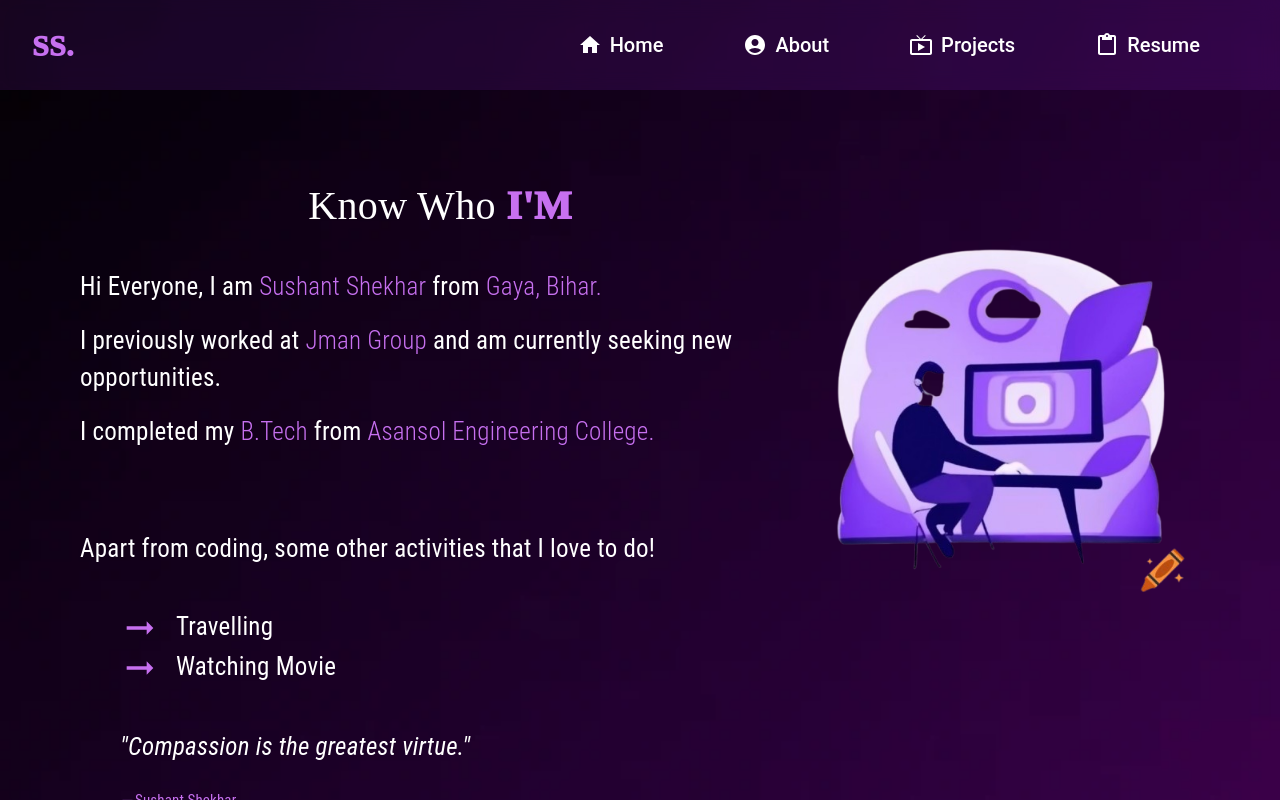
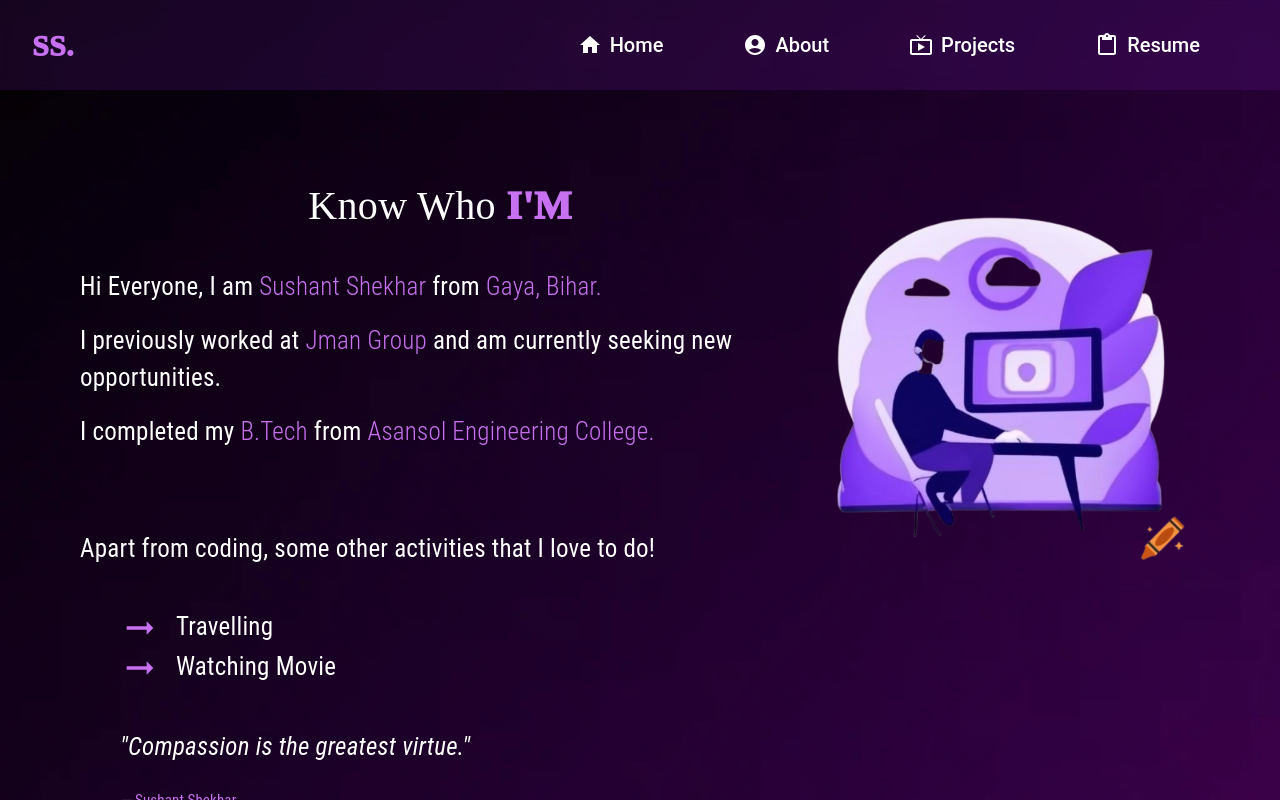
Before and after one commit to Sushantshekharzz/Portfolio, a React (Create React App) app: page /about in a window 1280 px wide. Built offline with nearby package versions, Linux system fonts and the light colour scheme; a web font is replaced by a local one.

Commit message:
Some change

```diff
--- a/src/component/About.js
+++ b/src/component/About.js
@@ -81,7 +81,7 @@ export default function About() {
         <Box sx={{
           height: '100%', width: '100%',
           paddingBottom: { md: 25, xs: 0 },
-          paddingTop: { xs: 4, },
+          // paddingTop: { xs: 4, },
           maxWidth: { xs: '100%', md: '400px' }, // Full width on mobile, limited on desktop
           maxHeight:{md:'100px', xs:'100%'}
         }}>
```
